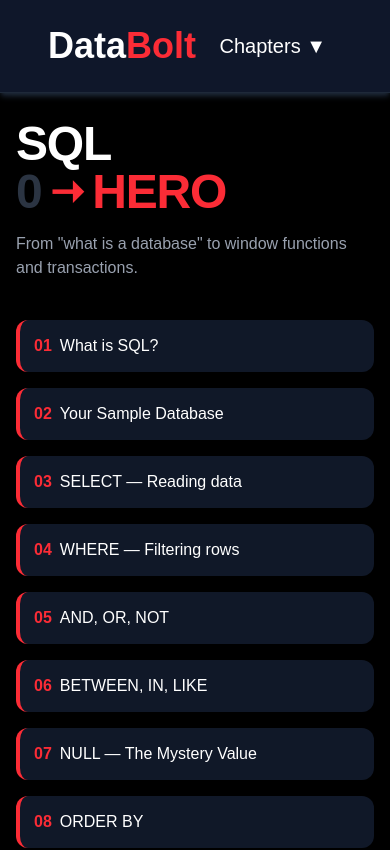
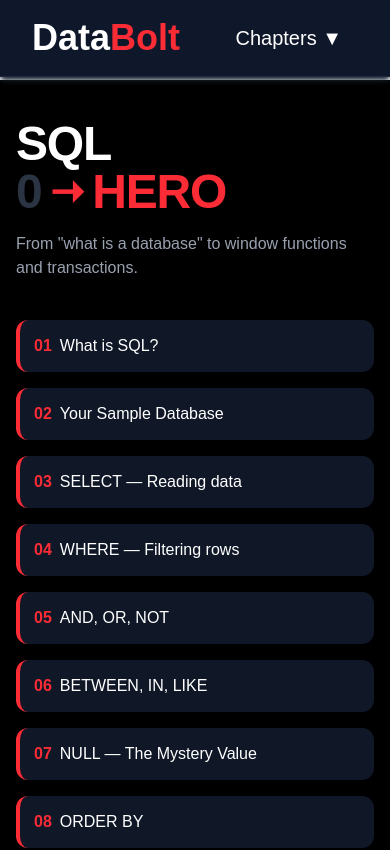
Before and after one commit to harpreetsi02/DataBolt, a Next.js app: page / in a window 390 px wide. Shown: the top 850 px of the page. Built offline with nearby package versions, Linux system fonts and the light colour scheme.

Commit message:
updating

```diff
--- a/components/Navbar.jsx
+++ b/components/Navbar.jsx
@@ -24,7 +24,7 @@ export default function Navbar() {
   };
 
   return (
-    <div className="w-full backdrop-blur-md shadow-gray-800 shadow-md fixed top-0 left-0 z-50 bg-[#0f172a] text-white px-12 md:px-20 py-6 flex justify-between items-center border-b border-gray-800">
+    <div className="w-full backdrop-blur-md shadow-gray-800 shadow-md fixed top-0 left-0 z-50 bg-[#0f172a] text-white px-8 md:px-20 py-4 md:py-6 flex justify-between items-center border-b border-gray-800">
 
       {/* LEFT - LOGO */}
       <h1
@@ -46,7 +46,7 @@ export default function Navbar() {
 
         {/* DROPDOWN */}
         {open && (
-          <div className="absolute right-0 mt-2 w-125 bg-gray-800 text-black rounded shadow-lg p-4">
+          <div className="absolute right-0 mt-2 w-80 md:w-125 bg-gray-800 text-black rounded shadow-lg p-4">
 
             <h2 className="text-gray-200 mb-2 font-semibold">
               All Lessons
```
